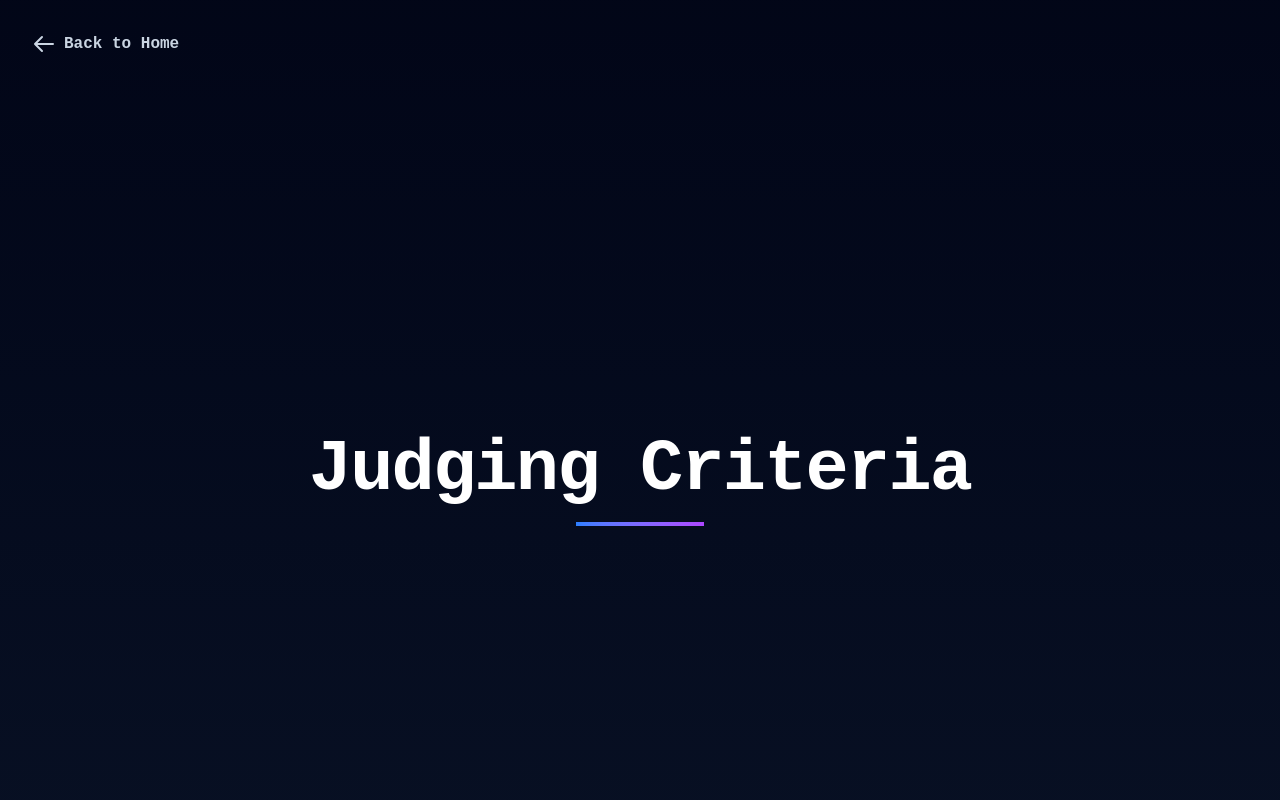
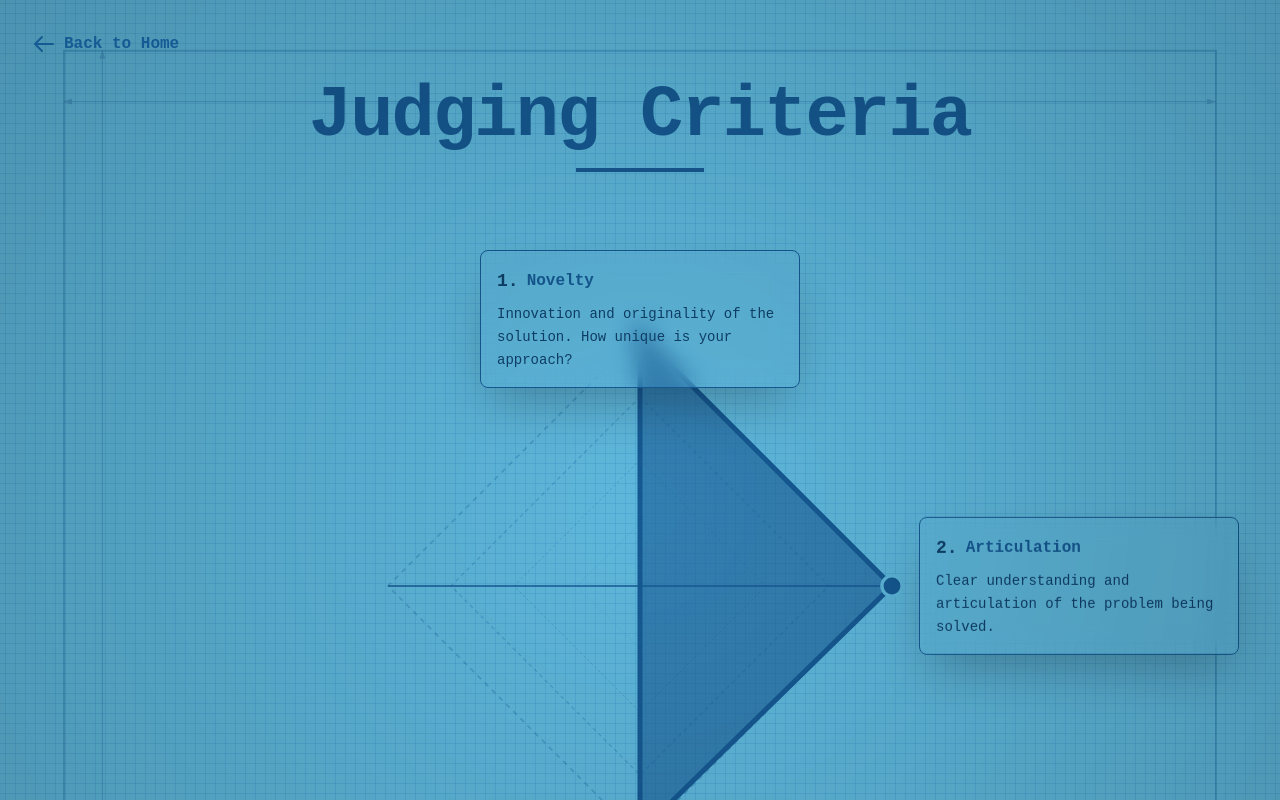
Before and after one commit to Misbah374/smartabeshackathon, a Next.js app: page /judging-criteria in a window 1280 px wide. Shown: the top 800 px of the page. Built offline with nearby package versions, Linux system fonts and the light colour scheme.

Commit message:
we got somewhere

```diff
--- a/src/app/judging-criteria/page.tsx
+++ b/src/app/judging-criteria/page.tsx
@@ -1,38 +1,43 @@
 /** @format */
 "use client";
 
-import { useEffect, useRef, useState } from "react";
+import { useEffect, useState } from "react";
 import Link from "next/link";
 import gsap from "gsap";
-import { ScrollTrigger } from "gsap/ScrollTrigger";
-
-if (typeof window !== "undefined") {
-  gsap.registerPlugin(ScrollTrigger);
-}
 
 const CRITERIA = [
-  { subject: "Novelty", fullMark: 100 },
-  { subject: "Articulation", fullMark: 100 },
-  { subject: "Optimization & Depth", fullMark: 100 },
-  { subject: "Methodology", fullMark: 100 },
+  {
+    subject: "Novelty",
+    fullMark: 100,
+    description:
+      "Innovation and originality of the solution. How unique is your approach?",
+  },
+  {
+    subject: "Articulation",
+    fullMark: 100,
+    description:
+      "Clear understanding and articulation of the problem being solved.",
+  },
+  {
+    subject: "Optimization & Depth",
+    fullMark: 100,
+    description:
+      "Technical depth, efficiency, and optimization of the solution.",
+  },
+  {
+    subject: "Methodology",
+    fullMark: 100,
+    description:
+      "Well-structured approach and systematic problem-solving methodology.",
+  },
 ];
 
 export default function JudgingCriteriaPage() {
   const [chartData, setChartData] = useState(
     CRITERIA.map((c) => ({ subject: c.subject, value: 0, fullMark: 100 })),
   );
-  const [chartVisible, setChartVisible] = useState(false);
-  const sectionRef = useRef<HTMLDivElement>(null);
-  const chartRef = useRef<HTMLDivElement>(null);
-  const titleRef = useRef<HTMLDivElement>(null);
-  const point1Ref = useRef<HTMLDivElement>(null);
-  const point2Ref = useRef<HTMLDivElement>(null);
-  const point3Ref = useRef<HTMLDivElement>(null);
-  const point4Ref = useRef<HTMLDivElement>(null);
 
   useEffect(() => {
-    if (!sectionRef.current) return;
-
     // Object to hold animated values
     const animatedValues = {
       point1: 0,
@@ -67,74 +72,125 @@ export default function JudgingCriteriaPage() {
       ]);
     };
 
-    // Show chart on scroll
-    ScrollTrigger.create({
-      trigger: titleRef.current,
-      start: "bottom 70%",
-      onEnter: () => setChartVisible(true),
-      onLeaveBack: () => setChartVisible(false),
-    });
+    // Create timeline for sequential animations
+    const tl = gsap.timeline({ delay: 0.5 });
 
-    // Animate Point 1 (Novelty) - tied to scroll
-    gsap.to(animatedValues, {
+    // Animate each point sequentially
+    tl.to(animatedValues, {
       point1: 100,
-      scrollTrigger: {
-        trigger: point1Ref.current,
-        start: "top bottom",
-        end: "bottom center",
-        scrub: 0.5,
-        onUpdate: () => updateChart(),
-      },
-    });
-
-    // Animate Point 2 (Articulation) - starts after point 1
-    gsap.to(animatedValues, {
-      point2: 100,
-      scrollTrigger: {
-        trigger: point2Ref.current,
-        start: "top bottom",
-        end: "bottom center",
-        scrub: 0.5,
-        onUpdate: () => updateChart(),
-      },
-    });
-
-    // Animate Point 3 (Optimization & Depth) - starts after point 2
-    gsap.to(animatedValues, {
-      point3: 100,
-      scrollTrigger: {
-        trigger: point3Ref.current,
-        start: "top bottom",
-        end: "bottom center",
-        scrub: 0.5,
-        onUpdate: () => updateChart(),
-      },
-    });
-
-    // Animate Point 4 (Methodology) - starts after point 3
-    gsap.to(animatedValues, {
-      point4: 100,
-      scrollTrigger: {
-        trigger: point4Ref.current,
-        start: "top bottom",
-        end: "bottom center",
-        scrub: 0.5,
-        onUpdate: () => updateChart(),
-      },
-    });
+      duration: 1.5,
+      ease: "power2.out",
+      onUpdate: updateChart,
+    })
+      .to(
+        animatedValues,
+        {
+          point2: 100,
+          duration: 1.5,
+          ease: "power2.out",
+          onUpdate: updateChart,
+        },
+        "+=0.5",
+      )
+      .to(
+        animatedValues,
+        {
+          point3: 100,
+          duration: 1.5,
+          ease: "power2.out",
+          onUpdate: updateChart,
+        },
+        "+=0.5",
+      )
+      .to(
+        animatedValues,
+        {
+          point4: 100,
+          duration: 1.5,
+          ease: "power2.out",
+          onUpdate: updateChart,
+        },
+        "+=0.5",
+      );
 
     return () => {
-      ScrollTrigger.getAll().forEach((trigger) => trigger.kill());
+      tl.kill();
     };
   }, []);
 
   return (
-    <main className="min-h-screen bg-linear-to-b from-slate-950 via-slate-900 to-slate-950">
+    <main className="relative min-h-screen w-full overflow-hidden blueprint-grid blueprint-grid-sub select-none">
+      {/* Texture Overlay */}
+      <div className="absolute inset-0 vignette pointer-events-none z-20" />
+
+      {/* SVG Drawing Layer */}
+      <svg className="absolute inset-0 w-full h-full z-10 pointer-events-none">
+        <defs>
+          <marker
+            id="arrow-start"
+            markerWidth="10"
+            markerHeight="10"
+            refX="1"
+            refY="3"
+            orient="auto"
+            markerUnits="strokeWidth"
+          >
+            <path d="M9,0 L9,6 L0,3 z" fill="#165a94" />
+          </marker>
+          <marker
+            id="arrow-end"
+            markerWidth="10"
+            markerHeight="10"
+            refX="9"
+            refY="3"
+            orient="auto"
+            markerUnits="strokeWidth"
+          >
+            <path d="M0,0 L0,6 L9,3 z" fill="#165a94" />
+          </marker>
+        </defs>
+        {/* Outer Border Box */}
+        <rect
+          x="5%"
+          y="5%"
+          width="90%"
+          height="90%"
+          fill="none"
+          stroke="#165a94"
+          strokeWidth="2"
+          className="opacity-30"
+        />
+        {/* Top Dimension Line */}
+        <line
+          x1="5%"
+          y1="10%"
+          x2="95%"
+          y2="10%"
+          stroke="#165a94"
+          strokeWidth="1"
+          markerStart="url(#arrow-start)"
+          markerEnd="url(#arrow-end)"
+          className="opacity-30"
+        />
+        {/* Left Dimension Line */}
+        <line
+          x1="8%"
+          y1="5%"
+          x2="8%"
+          y2="95%"
+          stroke="#165a94"
+          strokeWidth="1"
+          markerStart="url(#arrow-start)"
+          markerEnd="url(#arrow-end)"
+          className="opacity-30"
+        />
+      </svg>
+
       {/* Back Button */}
       <div className="fixed top-8 left-8 z-50">
         <Link
           href="/"
-          className="flex items-center gap-2 text-slate-300 hover:text-white transition-colors group"
+          className="flex items-center gap-2 text-[#165a94] hover:text-[#5fb8dc] transition-colors group"
         >
           <svg
             className="w-6 h-6 group-hover:-translate-x-1 transition-transform"
@@ -153,37 +209,28 @@ export default function JudgingCriteriaPage() {
         </Link>
       </div>
 
-      <section ref={sectionRef} className="min-h-[300vh] py-20 px-4">
-        <div className="max-w-6xl mx-auto">
+      {/* Content Section */}
+      <section className="relative z-10 min-h-screen flex items-center justify-center py-20 px-4">
+        <div className="max-w-7xl mx-auto w-full">
           {/* Title */}
-          <div
-            ref={titleRef}
-            className="text-center mb-[30vh] min-h-screen flex flex-col justify-center"
-          >
-            <h1 className="text-5xl md:text-7xl font-bold text-white mb-4 tracking-tight">
+          <div className="text-center mb-16">
+            <h1 className="text-5xl md:text-7xl font-bold text-[#165a94] mb-4 tracking-tight">
               Judging Criteria
             </h1>
-            <div className="h-1 w-32 bg-linear-to-r from-blue-500 to-purple-500 mx-auto"></div>
+            <div className="h-1 w-32 bg-[#165a94] mx-auto"></div>
           </div>
 
-          {/* Radar Chart */}
-          <div
-            ref={chartRef}
-            className={`sticky top-20 z-10 min-h-150 flex items-center justify-center transition-all duration-1000 ${
-              chartVisible
-                ? "opacity-100 translate-y-0"
-                : "opacity-0 translate-y-20"
-            }`}
-          >
-            {/* Custom SVG Radar Chart */}
-            <svg viewBox="0 0 400 400" className="w-full max-w-2xl h-150">
+          {/* Chart Container */}
+          <div className="relative flex items-center justify-center min-h-175">
+            {/* Radar Chart */}
+            <svg viewBox="0 0 400 400" className="w-full max-w-2xl">
               {/* Grid Lines */}
               {[0.25, 0.5, 0.75, 1].map((scale) => (
                 <polygon
                   key={scale}
                   points="200,50 350,200 200,350 50,200"
                   fill="none"
-                  stroke="#334155"
+                  stroke="#165a94"
                   strokeWidth="1"
                   strokeDasharray="3 3"
                   opacity={0.3}
@@ -197,7 +244,7 @@ export default function JudgingCriteriaPage() {
                 y1="200"
                 x2="200"
                 y2="50"
-                stroke="#475569"
+                stroke="#165a94"
                 strokeWidth="1"
               />
               <line
@@ -205,7 +252,7 @@ export default function JudgingCriteriaPage() {
                 y1="200"
                 x2="350"
                 y2="200"
-                stroke="#475569"
+                stroke="#165a94"
                 strokeWidth="1"
               />
               <line
@@ -213,7 +260,7 @@ export default function JudgingCriteriaPage() {
                 y1="200"
                 x2="200"
                 y2="350"
-                stroke="#475569"
+                stroke="#165a94"
                 strokeWidth="1"
               />
               <line
@@ -221,7 +268,7 @@ export default function JudgingCriteriaPage() {
                 y1="200"
                 x2="50"
                 y2="200"
-                stroke="#475569"
+                stroke="#165a94"
                 strokeWidth="1"
               />
 
@@ -233,9 +280,9 @@ export default function JudgingCriteriaPage() {
                   200,${200 + chartData[2].value * 1.5}
                   ${200 - chartData[3].value * 1.5},200
                 `}
-                fill="#8b5cf6"
+                fill="#165a94"
                 fillOpacity="0.6"
-                stroke="#8b5cf6"
+                stroke="#165a94"
                 strokeWidth="3"
                 strokeLinejoin="round"
               />
@@ -268,161 +315,57 @@ export default function JudgingCriteriaPage() {
                   cx={point.x}
                   cy={point.y}
                   r="6"
-                  fill="#8b5cf6"
-                  stroke="white"
+                  fill="#165a94"
+                  stroke="#5fb8dc"
                   strokeWidth="2"
                   opacity={point.visible ? 1 : 0}
                   className="transition-opacity duration-300"
                 />
               ))}
-
-              {/* Labels */}
-              <text
-                x="200"
-                y="35"
-                textAnchor="middle"
-                fill="#e2e8f0"
-                fontSize="14"
-                fontWeight="600"
-              >
-                {CRITERIA[0].subject}
-              </text>
-              <text
-                x="365"
-                y="205"
-                textAnchor="start"
-                fill="#e2e8f0"
-                fontSize="14"
-                fontWeight="600"
-              >
-                {CRITERIA[1].subject}
-              </text>
-              <text
-                x="200"
-                y="380"
-                textAnchor="middle"
-                fill="#e2e8f0"
-                fontSize="14"
-                fontWeight="600"
-              >
-                {CRITERIA[2].subject}
-              </text>
-              <text
-                x="35"
-                y="205"
-                textAnchor="end"
-                fill="#e2e8f0"
-                fontSize="14"
-                fontWeight="600"
-              >
-                {CRITERIA[3].subject}
-              </text>
             </svg>
 
-            {/* Point Labels with Animation */}
+            {/* Criteria Descriptions - Around the Graph */}
             <div className="absolute inset-0 pointer-events-none">
               {CRITERIA.map((criterion, index) => {
                 const isVisible = chartData[index].value > 0;
                 const positions = [
-                  { top: "10%", left: "50%", transform: "translate(-50%, 0)" }, // Top
-                  { top: "50%", right: "5%", transform: "translate(0, -50%)" }, // Right
                   {
-                    bottom: "10%",
-                    left: "50%",
-                    transform: "translate(-50%, 0)",
-                  }, // Bottom
-                  { top: "50%", left: "5%", transform: "translate(0, -50%)" }, // Left
+                    position: "top-[2%] left-1/2 -translate-x-1/2",
+                  },
+                  {
+                    position: "top-1/2 right-[2%] -translate-y-1/2",
+                  },
+                  {
+                    position: "bottom-[2%] left-1/2 -translate-x-1/2",
+                  },
+                  {
+                    position: "top-1/2 left-[2%] -translate-y-1/2",
+                  },
                 ];
 
                 return (
                   <div
                     key={criterion.subject}
-                    className={`absolute transition-all duration-700 ${
-                      isVisible ? "opacity-100 scale-100" : "opacity-0 scale-50"
+                    className={`absolute ${positions[index].position} max-w-xs transition-all duration-700 ${
+                      isVisible ? "opacity-100 scale-100" : "opacity-0 scale-90"
                     }`}
-                    style={positions[index]}
                   >
-                    <div className="bg-linear-to-br from-blue-600 to-purple-600 text-white px-6 py-3 rounded-full shadow-2xl border border-white/20 backdrop-blur-sm">
-                      <span className="text-sm md:text-base font-semibold">
+                    <div className="bg-[#5fb8dc]/10 border border-[#165a94] rounded-lg p-4 backdrop-blur-md shadow-2xl pointer-events-auto">
+                      <h3 className="text-base font-bold text-[#165a94] mb-2 flex items-center gap-2">
+                        <span className="text-lg text-[#104069]">
+                          {index + 1}.
+                        </span>
                         {criterion.subject}
-                      </span>
+                      </h3>
+                      <p className="text-[#104069] text-sm leading-relaxed">
+                        {criterion.description}
+                      </p>
                     </div>
                   </div>
                 );
               })}
             </div>
-
-            {/* Criteria Descriptions - Around the Graph */}
-            <div className="absolute inset-0 pointer-events-none">
-              {[
-                {
-                  position: "top-[5%] right-[5%]",
-                  text: "Innovation and originality of the solution. How unique is your approach?",
-                },
-                {
-                  position: "bottom-[5%] right-[5%]",
-                  text: "Clear understanding and articulation of the problem being solved.",
-                },
-                {
-                  position: "bottom-[5%] left-[5%]",
-                  text: "Technical depth, efficiency, and optimization of the solution.",
-                },
-                {
-                  position: "top-[5%] left-[5%]",
-                  text: "Well-structured approach and systematic problem-solving methodology.",
-                },
-              ].map((desc, index) => (
-                <div
-                  key={index}
-                  className={`absolute ${desc.position} max-w-50 transition-all duration-700 ${
-                    chartData[index].value > 50
-                      ? "opacity-100 scale-100"
-                      : "opacity-0 scale-90"
-                  }`}
-                >
-                  <div className="bg-slate-800/95 border border-slate-700 rounded-lg p-3 backdrop-blur-md shadow-2xl pointer-events-auto">
-                    <h3 className="text-sm font-bold text-white mb-1 flex items-center gap-1">
-                      <span className="text-base text-purple-400">
-                        {index + 1}.
-                      </span>
-                      {CRITERIA[index].subject}
-                    </h3>
-                    <p className="text-slate-300 text-xs leading-relaxed">
-                      {desc.text}
-                    </p>
-                  </div>
-                </div>
-              ))}
-            </div>
           </div>
-
-          {/* Scroll Trigger Points (invisible divs to trigger animations) */}
-          <div ref={point1Ref} className="h-[30vh]" />
-          <div ref={point2Ref} className="h-[30vh]" />
-          <div ref={point3Ref} className="h-[30vh]" />
-          <div ref={point4Ref} className="h-[30vh]" />
-
-          {/* Scroll Indicator */}
-          {chartData.filter((d) => d.value > 0).length < 4 && (
-            <div className="text-center mt-12 animate-bounce">
-              <p className="text-slate-400 text-sm">
-                Scroll to reveal all criteria
-              </p>
-              <svg
-                className="w-6 h-6 mx-auto mt-2 text-slate-500"
-                fill="none"
-                stroke="currentColor"
-                viewBox="0 0 24 24"
-              >
-                <path
-                  strokeLinecap="round"
-                  strokeLinejoin="round"
-                  strokeWidth={2}
-                  d="M19 9l-7 7-7-7"
-                />
-              </svg>
-            </div>
-          )}
         </div>
       </section>
     </main>
```
